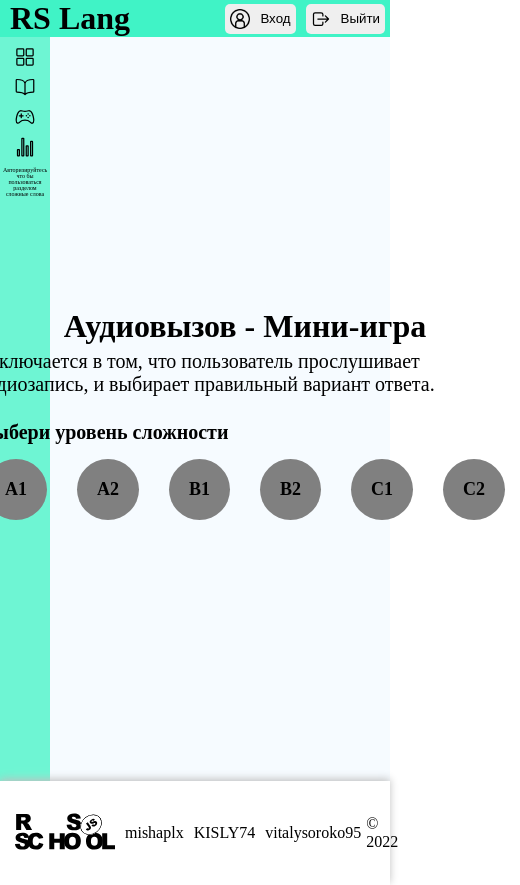
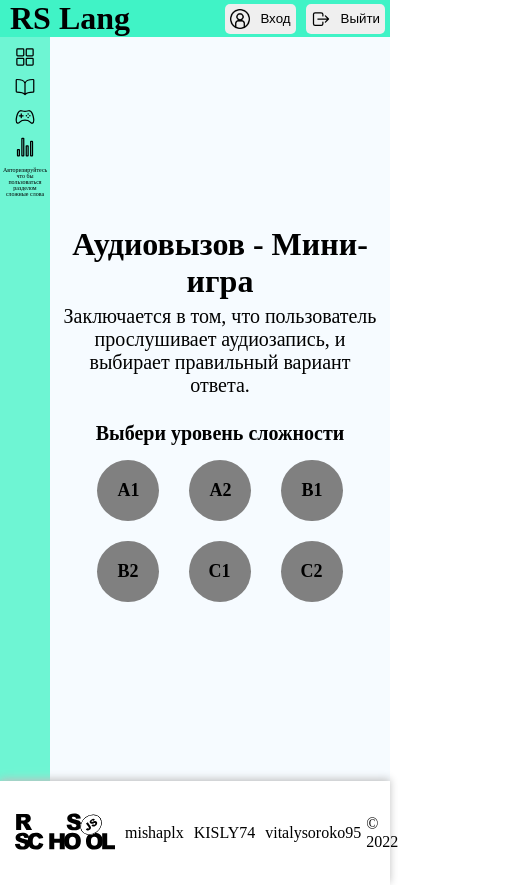
Before and after one commit to mishaplx/RS-Lang-App, a React (Create React App) app: page /RS-Lang-App/minigames/audiocall in a window 390 px wide. Shown: the whole page, 520 px wide, since content can reach past the window. Built offline with nearby package versions, Linux system fonts and the light colour scheme; a web font is replaced by a local one.

Commit message:
fix: stylize adaptive

```diff
--- a/src/component/Minigames/AudioCall/AudioCall.css
+++ b/src/component/Minigames/AudioCall/AudioCall.css
@@ -8,6 +8,7 @@
   flex-direction: column;
   align-items: center;
   height: 100%;
+  text-align: center;
   justify-content: center;
   padding: 5px 10px;
 }
@@ -40,3 +41,11 @@ section h5:hover {
   box-shadow: 2px 2px 5px #000;
   background-color: rgb(110, 245, 211);
 }
+
+@media (max-width: 780px) {
+  section.select-levels__content {
+    row-gap: 20px;
+    justify-content: center;
+    flex-wrap: wrap;
+  }
+}
```
